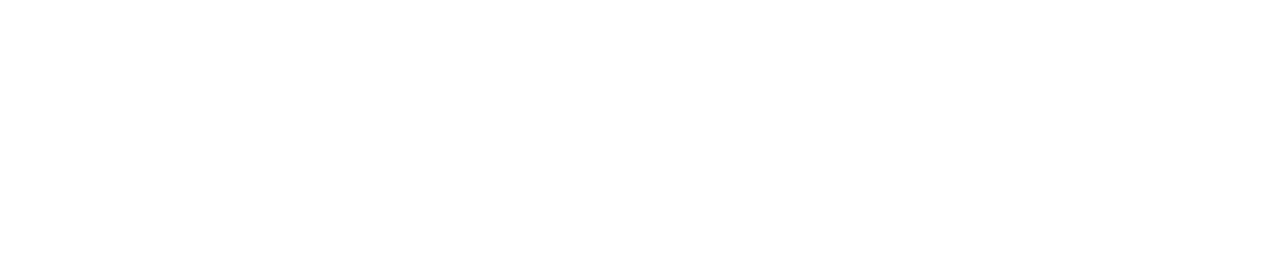
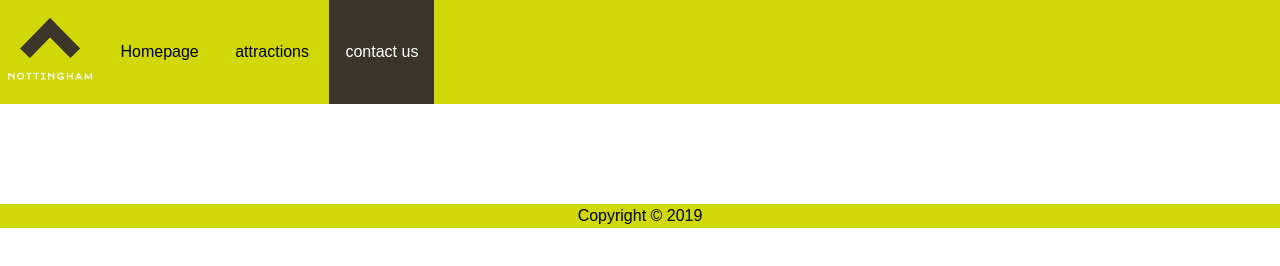
Before and after one commit to bubbatoi/piss, a plain HTML site: page contact-us.html in a window 1280 px wide. Drawn offline with Linux system fonts and the light colour scheme; files whose address does not match are found by name.

Commit message:
nav-bar
created a nav bar and styles

```diff
--- a/contact-us.html
+++ b/contact-us.html
@@ -4,10 +4,27 @@
     <meta charset="UTF-8">
     <meta http-equiv="X-UA-Compatible" content="IE=edge">
     <meta name="viewport" content="width=device-width, initial-scale=1.0">
-    <title>Contact Us &middot; Nottingham Tourism Information</title>
+    <title>Nottingham Tourism Information</title>
     <link rel="stylesheet" href="styles/main.css">
+    <script src="scripts/interaction.js" async></script>
 </head>
 <body>
+    <nav class="navigation-bar">
 
+        <div class="navbar-logo">
+            <img src="/home/brogan/Documents/GitHub/pisspeeps/assets/nottingham_tourism_center_logo.jpeg" alt="" img>
+        </div>
+     <a href="index.html">Homepage</a>
+     <a href="attractions/castle.html">attractions</a>
+     <a class="active" href="contact-us.html">contact us</a>
+
+    </nav>
+
+
+
+    <footer>
+        <span>Copyright &copy; 2019</span>
+    </footer>
 </body>
+
 </html>
--- a/styles/main.css
+++ b/styles/main.css
@@ -11,3 +11,15 @@ p {
 }
 
 /* Add your main styles here */
+
+
+footer{
+    background: #d0d807;
+    color:black;
+    font-family: 'Avenir', sans-serif;
+    display: inline-flex;
+    align-items: center;
+    justify-content: center;
+    margin-top: 100px;
+    width: 100% ;
+}
--- a/styles/nav.css
+++ b/styles/nav.css
@@ -1 +1,32 @@
-/* You can use this file for adding navbar styling */
+.navigation-bar {float: left;
+}
+.navigation-bar {
+    list-style-type: none;
+    position: sticky;
+    margin: 0;
+    padding: 0;
+    overflow: hidden;
+    background-color: #d0d807;
+    font-family: sans-serif;
+    width: 100%
+
+
+}
+a { display: inline-block;
+    color: black;
+    text-align: center;
+    padding: 40px 16px;
+    text-decoration: none;
+}
+.active {
+    background-color: #3c352b;
+    color: white;
+}
+a:hover {
+    background-color: #acb132 ;
+}
+.navbar-logo{  width: 100px;
+    display: inline-block;
+    height:55px;
+    border-radius: 0%;
+    margin-top: 0px;}
```
Also changed, not shown: attractions/castle.html (+18 -1 lines), index.html (+15 -3 lines).
